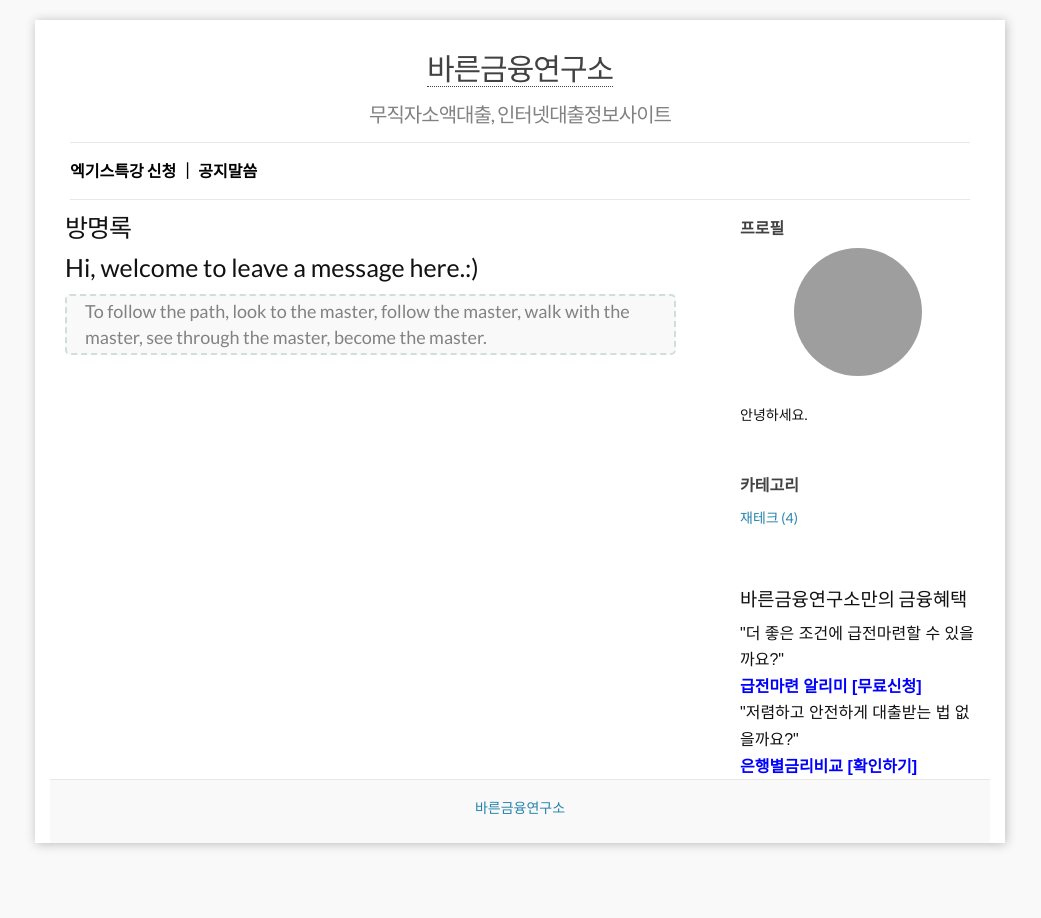
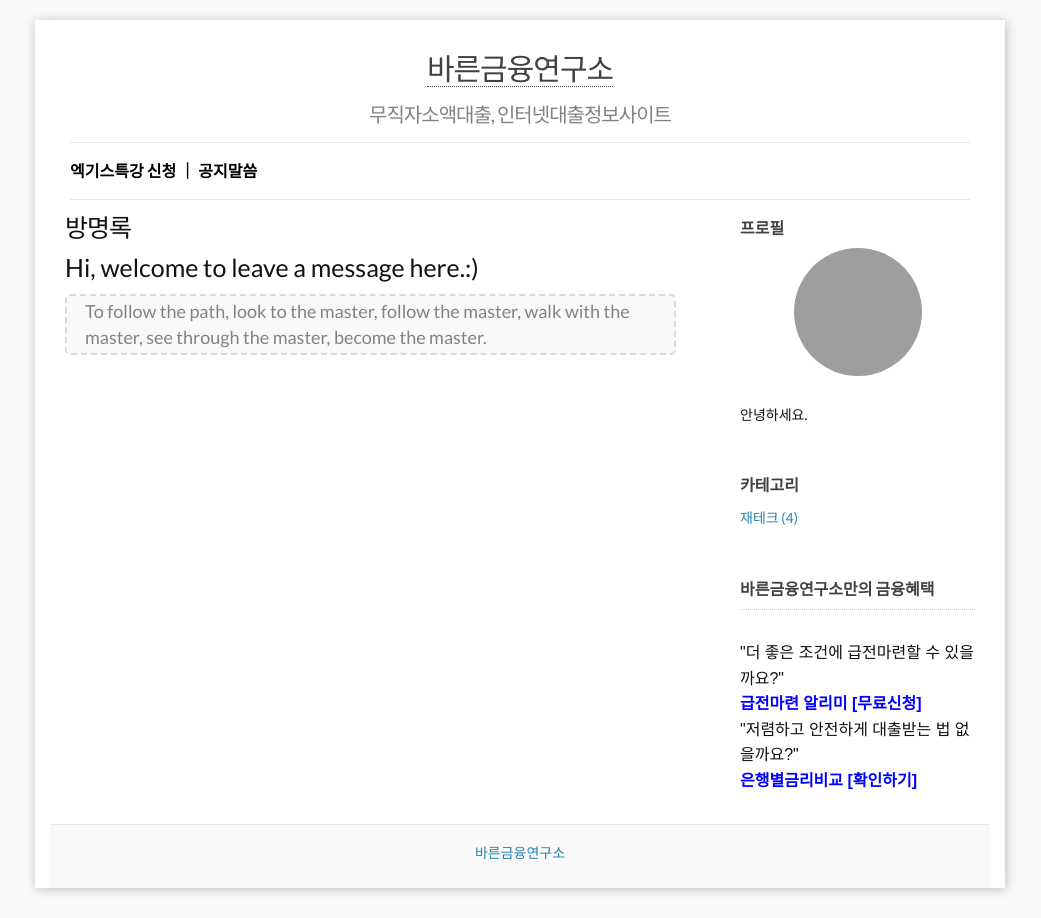
Before and after one commit to leevra/finance, a Jekyll site: the page built from f_guestbook.md, in a window 1280 px wide. Shown: the whole page, without its empty margins (120-1161 px from the left). Built offline with Jekyll 4.4.1, drawn with Linux system fonts in a browser that asks for light colours; comment, search, counter and statistics services are not loaded; grey boxes are pictures that could not be loaded.

Commit message:
VersionActivity

```diff
--- /dev/null
+++ b/_includes/event.html
@@ -0,0 +1,16 @@
+<div class="sidebar-module">
+
+
+ <h4>바른금융연구소만의 금융혜택</h4>
+<hr />
+<span style="font-family: arial, helvetica, sans-serif; font-size: 12pt;">"더 좋은 조건에 급전마련할 수 있을까요?"</span><br>
+<span style="color: #0000ff;"><strong><a style="color: #0000ff;" href="https://finance.leeseungju.com/%EA%B8%89%EC%A0%84%EB%A7%88%EB%A0%A8-%EC%95%8C%EB%A6%AC%EB%AF%B8"><span style="font-family: arial, helvetica, sans-serif; font-size: 12pt;">급전마련 알리미 [무료신청]</span></a></strong></span>
+
+<br>
+
+<span style="font-family: arial, helvetica, sans-serif; font-size: 12pt;">"저렴하고 안전하게 대출받는 법 없을까요?"</span><br>
+<span style="color: #0000ff;"><strong><a style="color: #0000ff;" href="https://finance.leeseungju.com"><span style="font-family: arial, helvetica, sans-serif; font-size: 12pt;">은행별금리비교 [확인하기]</span></a></strong></span>
+
+
+
+</div>
--- a/_includes/sidebar.html
+++ b/_includes/sidebar.html
@@ -1,21 +1,8 @@
 <div class="col-sm-2">
-
 
 {% include Aboutme.html %}
 {% include Categories.html %}
-
-<br>
-
-<h3>바른금융연구소만의 금융혜택</h3>
-
-<span style="font-family: arial, helvetica, sans-serif; font-size: 12pt;">"더 좋은 조건에 급전마련할 수 있을까요?"</span><br>
-<span style="color: #0000ff;"><strong><a style="color: #0000ff;" href="https://finance.leeseungju.com/%EA%B8%89%EC%A0%84%EB%A7%88%EB%A0%A8-%EC%95%8C%EB%A6%AC%EB%AF%B8"><span style="font-family: arial, helvetica, sans-serif; font-size: 12pt;">급전마련 알리미 [무료신청]</span></a></strong></span>
-
-<br>
-
-<span style="font-family: arial, helvetica, sans-serif; font-size: 12pt;">"저렴하고 안전하게 대출받는 법 없을까요?"</span><br>
-<span style="color: #0000ff;"><strong><a style="color: #0000ff;" href="https://finance.leeseungju.com"><span style="font-family: arial, helvetica, sans-serif; font-size: 12pt;">은행별금리비교 [확인하기]</span></a></strong></span>
-
+{% include event.html %}
 
 
 </div>
```
